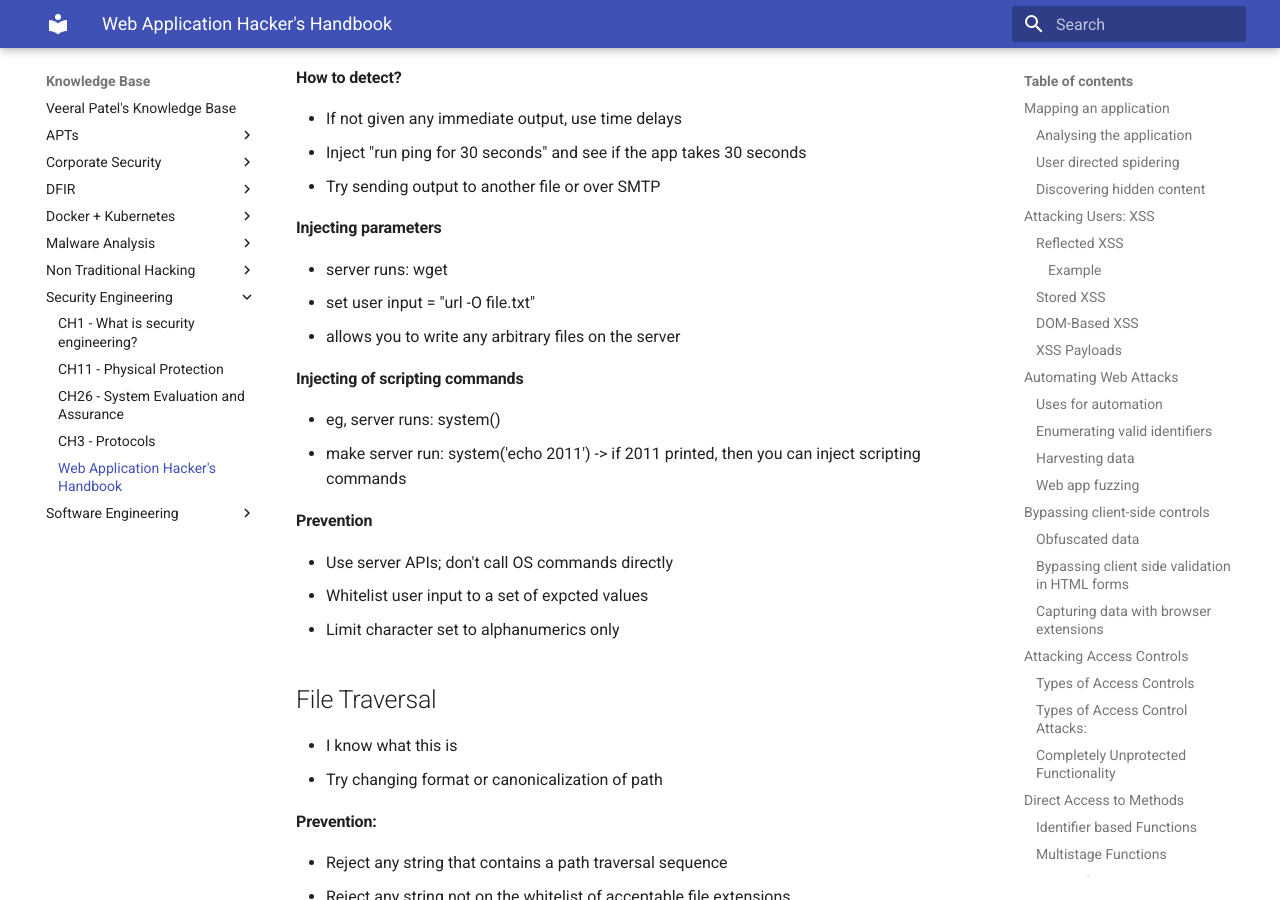
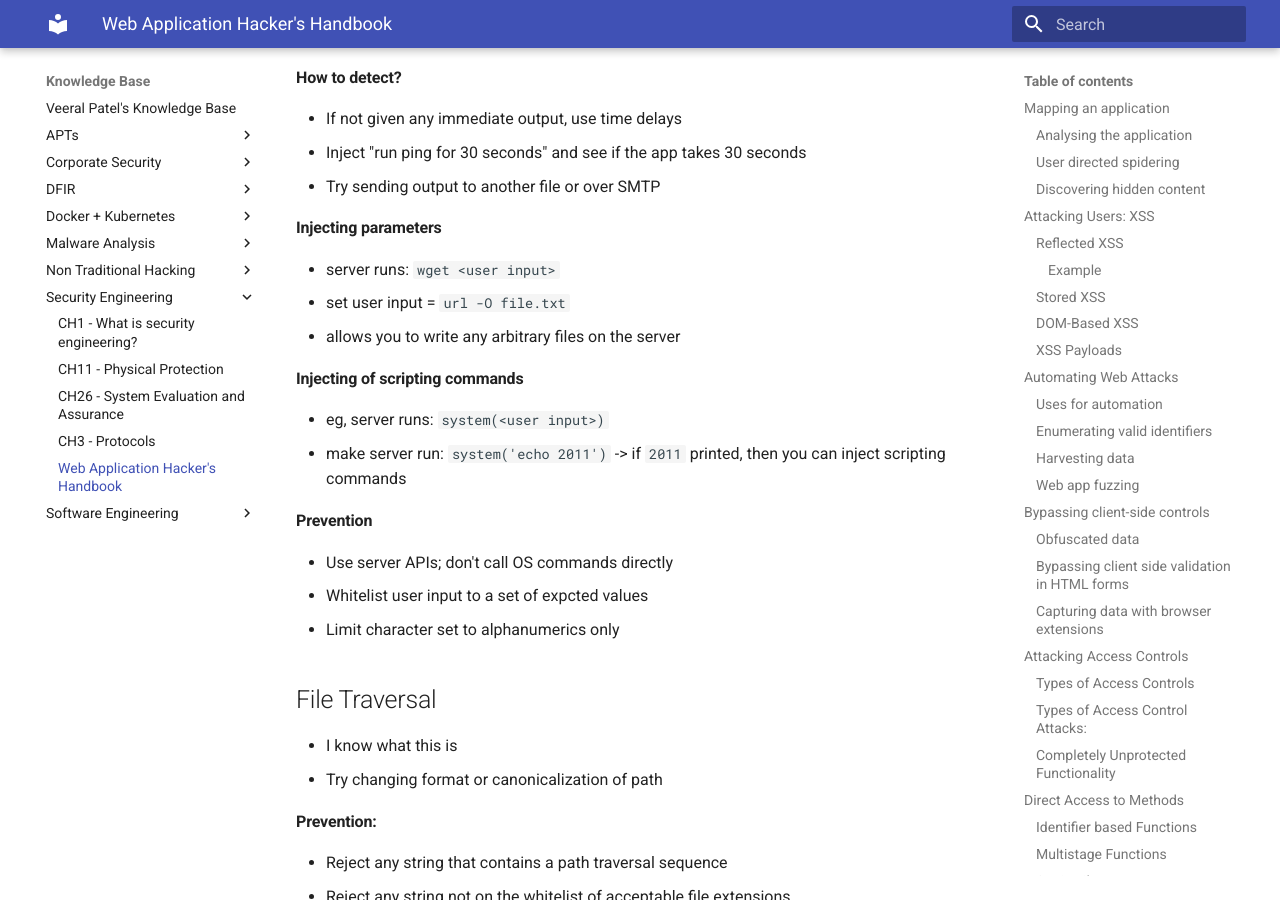
Before and after one commit to veeral-patel/knowledge-base, an MkDocs documentation site: the page built from docs/Security Engineering/web-app-hackers-handbook.md, in a window 1280 px wide and 900 px high, scrolled down 9068 px. Built offline with MkDocs 1.6.1 and Material for MkDocs 9.7.7, drawn with Linux system fonts in a browser that asks for light colours.

Commit message:
format code

```diff
--- a/docs/Security Engineering/web-app-hackers-handbook.md
+++ b/docs/Security Engineering/web-app-hackers-handbook.md
@@ -320,14 +320,14 @@ and opens a alert on the page.
 
 #### Injecting parameters
 
-- server runs: wget <user input>
-- set user input = "url -O file.txt"
+- server runs: `wget <user input>`
+- set user input = `url -O file.txt`
 - allows you to write any arbitrary files on the server
 
 #### Injecting of scripting commands
 
-- eg, server runs: system(<user input>)
-- make server run: system('echo 2011') -> if 2011 printed, then you can inject scripting commands
+- eg, server runs: `system(<user input>)`
+- make server run: `system('echo 2011')` -> if `2011` printed, then you can inject scripting commands
 
 #### Prevention
 
```
